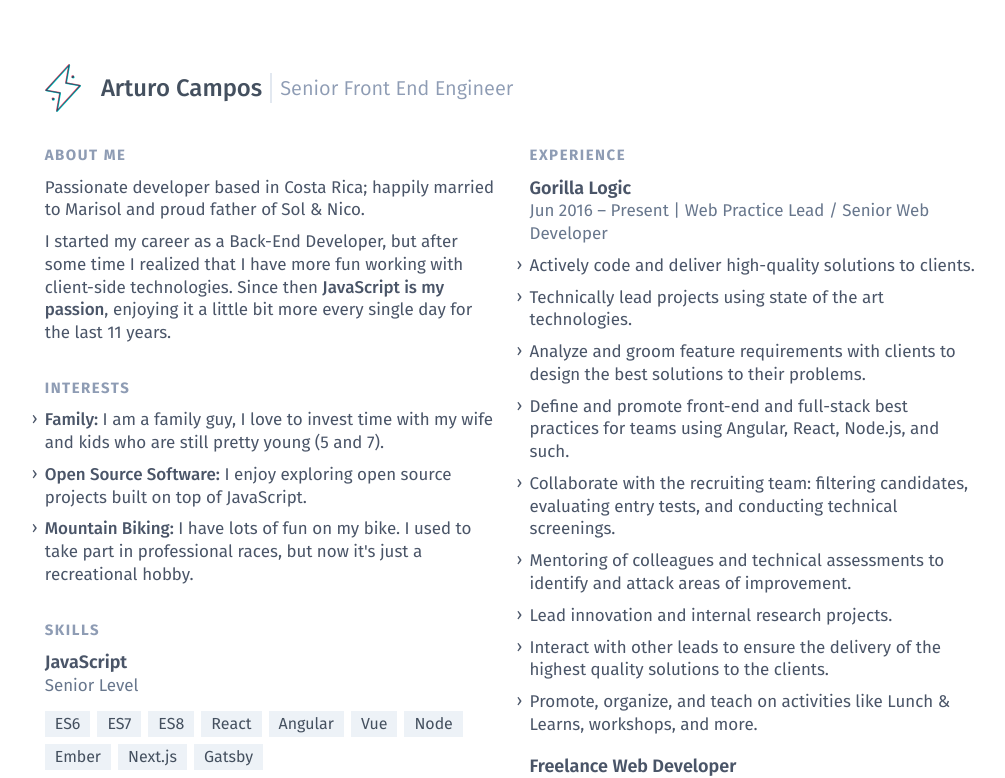
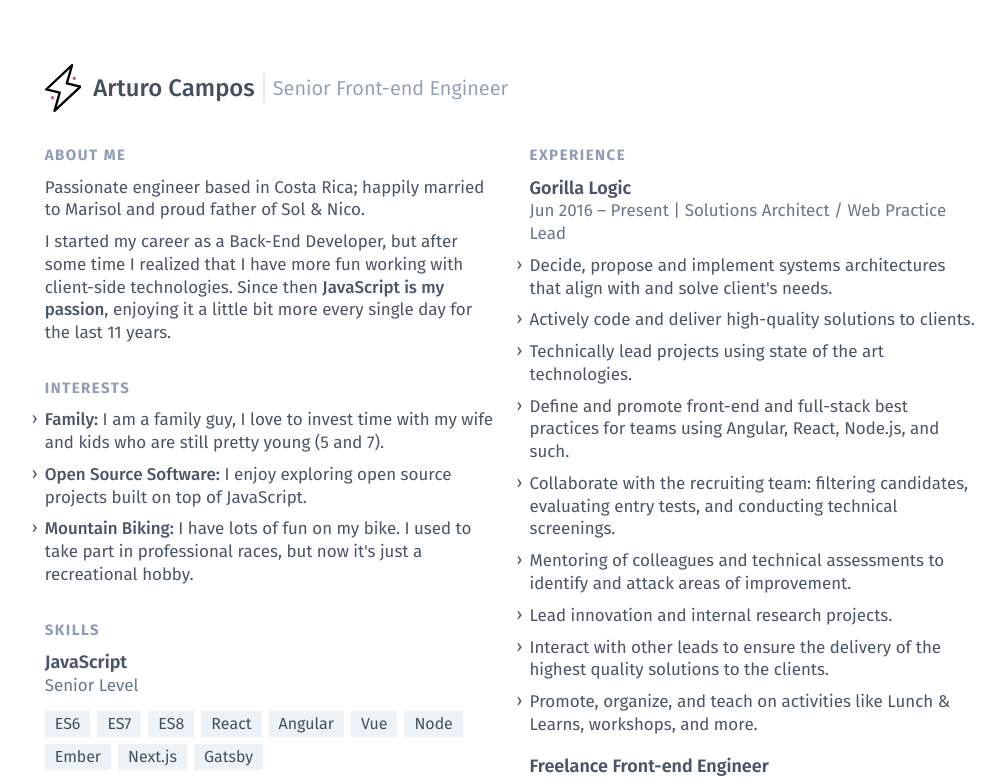
Before and after one commit to arturocr/arturocampos.dev, a Next.js app: page / in a window 1280 px wide. Shown: the top 778 px of the page, without its empty margins (128-1133 px from the left). Built offline with nearby package versions, Linux system fonts and the light colour scheme.

Commit message:
Update resume

```diff
--- a/components/logo.js
+++ b/components/logo.js
@@ -1,33 +1,28 @@
 export default function Logo({ ...props }) {
   return (
-    <svg
-      xmlns='http://www.w3.org/2000/svg'
-      viewBox='0 0 793.71 1054.47'
-      {...props}
-    >
+    <svg viewBox='0 0 32 42' xmlns='http://www.w3.org/2000/svg' {...props}>
       <path
-        d='M256.26,1043.94a15,15,0,0,1-14.77-17.6l68-385.65L12.4,588.3a15,15,0,0,1-8.46-24.9L515.87,4.87A15,15,0,0,1,541.7,17.61l-68,385.64,297.1,52.39a15,15,0,0,1,8.45,24.91L267.32,1039.08A15,15,0,0,1,256.26,1043.94ZM44.53,563.51l284.94,50.24a15,15,0,0,1,12.17,17.38L280,980.88,738.65,480.44,453.71,430.19a15,15,0,0,1-12.17-17.37L503.22,63.07Z'
-        fill='#fa425f'
-      />
-      <circle cx='608.43' cy='279.01' r='29.87' fill='#fa425f' />
-      <circle cx='174.74' cy='764.89' r='29.87' fill='#fa425f' />
-      <circle cx='618.43' cy='289.01' r='29.87' fill='#00dbd6' />
-      <circle cx='184.74' cy='774.89' r='29.87' fill='#00dbd6' />
-      <path
-        d='M266.79,1054.47A15,15,0,0,1,252,1036.86l68-385.65L22.93,598.83a15,15,0,0,1-8.46-24.91L526.4,15.39a15,15,0,0,1,25.83,12.74l-68,385.65,297.1,52.38a15,15,0,0,1,8.45,24.91L277.85,1049.6A15,15,0,0,1,266.79,1054.47ZM55.07,574,340,624.27a15,15,0,0,1,12.17,17.38L290.5,991.4,749.18,491,464.24,440.72a15,15,0,0,1-12.16-17.38L513.75,73.59Z'
-        fill='#00dbd6'
+        className='transition-colors duration-200 group-hover:text-accent'
+        fill='none'
+        stroke='currentColor'
+        strokeLinecap='round'
+        strokeLinejoin='round'
+        d='M19.1,16.9L23.7,1L1,22.3l11.9,2.8L8.3,41L31,19.8L19.1,16.9z'
       />
       <path
-        d='M588.55,289a29.74,29.74,0,0,0,4.35,15.53A29.88,29.88,0,0,0,634,263.49,29.88,29.88,0,0,0,588.55,289Z'
-        fill='#3f425e'
+        className='transition-colors duration-200 fill-current group-hover:text-secondary text-middle'
+        fill='currentColor'
+        stroke='#f04770'
+        strokeLinecap='round'
+        strokeLinejoin='round'
+        d='M25.1,12.4c0-0.3,0.2-0.5,0.5-0.5c0.3,0,0.5,0.2,0.5,0.5s-0.2,0.5-0.5,0.5C25.3,12.9,25.1,12.7,25.1,12.4z'
       />
       <path
-        d='M154.86,774.89a29.74,29.74,0,0,0,4.35,15.53,29.88,29.88,0,0,0,41-41.06,29.89,29.89,0,0,0-45.4,25.53Z'
-        fill='#3f425e'
-      />
-      <path
-        d='M267.32,1039.08,779.24,480.55a15,15,0,0,0,3.41-14.08c-.44-.12-.88-.23-1.33-.31l-297.1-52.38,1.49-8.41-12-2.12,68-385.64a15,15,0,0,0-.32-6.55,15,15,0,0,0-15,4.33L14.47,573.92A15,15,0,0,0,11.06,588c.44.12.88.22,1.34.3l297.09,52.39-1.48,8.4,12,2.12-68,385.65a15,15,0,0,0,.31,6.54,14.91,14.91,0,0,0,15-4.32Zm74.32-407.95a15,15,0,0,0-.32-6.56c-.43-.11-.87-.22-1.32-.3L55.07,574l6.83-7.46-17.36-3.06L503.22,63.07l-4.81,27.25,15.34-16.73L452.08,423.34a14.84,14.84,0,0,0,.31,6.55q.64.18,1.32.3l284.94,50.25-6.84,7.46L749.18,491,290.5,991.4l4.8-27.26L280,980.88Z'
-        fill='#3f425e'
+        className='transition-colors duration-200 fill-current group-hover:text-secondary text-middle'
+        stroke='#f04770'
+        strokeLinecap='round'
+        strokeLinejoin='round'
+        d='M5.9,29.6c0-0.3,0.2-0.5,0.5-0.5s0.5,0.2,0.5,0.5s-0.2,0.5-0.5,0.5S5.9,29.9,5.9,29.6z'
       />
     </svg>
   );
--- a/pages/index.js
+++ b/pages/index.js
@@ -7,26 +7,26 @@ export default function IndexPage() {
       <Head>
         <meta charSet='utf-8' />
         <meta name='viewport' content='initial-scale=1.0, width=device-width' />
-        <title>Arturo Campos - Senior Front End Engineer</title>
+        <title>Arturo Campos - Senior Front-end Engineer</title>
         <meta
           name='title'
-          content='Arturo Campos - Senior Front End Engineer'
+          content='Arturo Campos - Senior Front-end Engineer'
         />
         <meta
           name='description'
-          content='Online Resume of Senior Front End Engineer Arturo Campos'
+          content='Online Resume of Senior Front-end Engineer Arturo Campos'
         />
         <meta
           property='og:title'
-          content='Arturo Campos - Senior Front End Engineer'
+          content='Arturo Campos - Senior Front-end Engineer'
         />
         <meta
           property='og:description'
-          content='Online Resume of Senior Front End Engineer Arturo Campos'
+          content='Online Resume of Senior Front-end Engineer Arturo Campos'
         />
         <meta
           property='og:image'
-          content='https://resume.arturocampos.dev/images/share.png'
+          content='https://arturocampos.dev/images/og.png'
         />
         <meta property='twitter:card' content='summary_large_image' />
         <meta
@@ -35,15 +35,15 @@ export default function IndexPage() {
         />
         <meta
           property='twitter:title'
-          content='Arturo Campos - Senior Front End Engineer'
+          content='Arturo Campos - Senior Front-end Engineer'
         />
         <meta
           property='twitter:description'
-          content='Online Resume of Senior Front End Engineer Arturo Campos'
+          content='Online Resume of Senior Front-end Engineer Arturo Campos'
         />
         <meta
           property='twitter:image'
-          content='https://resume.arturocampos.dev/images/share.png'
+          content='https://arturocampos.dev/images/og.png'
         />
         <link
           rel='apple-touch-icon'
@@ -63,28 +63,28 @@ export default function IndexPage() {
           href='/favicon-16x16.png'
         />
         <link rel='manifest' href='/site.webmanifest' />
-        <link rel='mask-icon' href='/safari-pinned-tab.svg' color='#fa425f' />
+        <link rel='mask-icon' href='/safari-pinned-tab.svg' color='#f04770' />
         <meta
           name='apple-mobile-web-app-title'
-          content='Arturo Campos - Senior Front End Engineer'
+          content='Arturo Campos - Senior Front-end Engineer'
         />
         <meta
           name='application-name'
-          content='Arturo Campos - Senior Front End Engineer'
+          content='Arturo Campos - Senior Front-end Engineer'
         />
-        <meta name='msapplication-TileColor' content='#fa425f' />
+        <meta name='msapplication-TileColor' content='#f04770' />
         <meta name='theme-color' content='#ffffff' />
       </Head>
       <main>
-        <div className='p-6 mx-auto page max-w-2xl print:max-w-letter md:max-w-letter md:h-letter xsm:p-8 sm:p-9 md:p-16 bg-white'>
+        <div className='max-w-2xl p-6 mx-auto bg-white page print:max-w-letter md:max-w-letter md:h-letter xsm:p-8 sm:p-9 md:p-16'>
           <header className='flex items-center mb-8'>
-            <div className='mr-5'>
-              <Logo className='h-12' />
+            <div className='mr-3'>
+              <Logo className='h-12 stroke-2' />
             </div>
-            <h1 className='text-2xl font-medium text-gray-750 flex flex-col sm:flex-row sm:items-center print:block'>
+            <h1 className='flex flex-col text-2xl font-medium text-gray-750 sm:flex-row sm:items-center print:block'>
               Arturo Campos{' '}
               <span className='text-xl font-thin text-gray-550 sm:border-gray sm:border-l-2 sm:ml-2 sm:pl-2 print:border-gray print:border-l-2 print:ml-2 print:pl-2'>
-                Senior Front End Engineer
+                Senior Front-end Engineer
               </span>
             </h1>
           </header>
@@ -97,7 +97,7 @@ export default function IndexPage() {
                 </h2>
                 <section className='mb-4.5 break-inside-avoid'>
                   <p className='mt-2.1 text-md text-gray-700 leading-normal'>
-                    Passionate developer based in Costa Rica; happily married to
+                    Passionate engineer based in Costa Rica; happily married to
                     Marisol and proud father of Sol &amp; Nico.
                   </p>
                   <p className='mt-2.1 text-md text-gray-700 leading-normal'>
@@ -292,7 +292,7 @@ export default function IndexPage() {
                         target='_blank'
                       >
                         <svg
-                          className='h-4 w-4 inline-block align-middle mr-1'
+                          className='inline-block w-4 h-4 mr-1 align-middle'
                           viewBox='0 0 24 24'
                           fill='none'
                           stroke='currentColor'
@@ -304,7 +304,7 @@ export default function IndexPage() {
                           <line x1='8' y1='12' x2='16' y2='12'></line>
                         </svg>
                         arturocampos.dev
-                        <span className='inline-block ml-1 text-gray-550 print:text-black font-normal group-hover:text-gray-700 transition duration-100 ease-in'>
+                        <span className='inline-block ml-1 font-normal transition duration-100 ease-in text-gray-550 print:text-black group-hover:text-gray-700'>
                           ↗
                         </span>
                       </a>
@@ -317,7 +317,7 @@ export default function IndexPage() {
                         target='_blank'
                       >
                         <svg
-                          className='h-4 w-4 inline-block align-middle mr-1'
+                          className='inline-block w-4 h-4 mr-1 align-middle'
                           viewBox='0 0 24 24'
                           fill='none'
                           stroke='currentColor'
@@ -328,7 +328,7 @@ export default function IndexPage() {
                           <path d='M23 3a10.9 10.9 0 0 1-3.14 1.53 4.48 4.48 0 0 0-7.86 3v1A10.66 10.66 0 0 1 3 4s-4 9 5 13a11.64 11.64 0 0 1-7 2c9 5 20 0 20-11.5a4.5 4.5 0 0 0-.08-.83A7.72 7.72 0 0 0 23 3z'></path>
                         </svg>
                         twitter.com/arturocr
-                        <span className='inline-block ml-1 text-gray-550 print:text-black font-normal group-hover:text-gray-700 transition duration-100 ease-in'>
+                        <span className='inline-block ml-1 font-normal transition duration-100 ease-in text-gray-550 print:text-black group-hover:text-gray-700'>
                           ↗
                         </span>
                       </a>
@@ -341,7 +341,7 @@ export default function IndexPage() {
                         target='_blank'
                       >
                         <svg
-                          className='h-4 w-4 inline-block align-baseline mr-1'
+                          className='inline-block w-4 h-4 mr-1 align-baseline'
                           viewBox='0 0 24 24'
                           fill='none'
                           stroke='currentColor'
@@ -354,14 +354,14 @@ export default function IndexPage() {
                           <circle cx='4' cy='4' r='2'></circle>
                         </svg>
                         linkedin.com/arturocr
-                        <span className='inline-block ml-1 text-gray-550 print:text-black font-normal group-hover:text-gray-700 transition duration-100 ease-in'>
+                        <span className='inline-block ml-1 font-normal transition duration-100 ease-in text-gray-550 print:text-black group-hover:text-gray-700'>
                           ↗
                         </span>
                       </a>
                     </li>
                     <li className='mt-1.5 leading-normal text-gray-700 text-md'>
                       <svg
-                        className='h-4 w-4 inline-block align-baseline mr-1'
+                        className='inline-block w-4 h-4 mr-1 align-baseline'
                         viewBox='0 0 24 24'
                         strokeWidth='2'
                         stroke='currentColor'
@@ -378,7 +378,7 @@ export default function IndexPage() {
                     <li className='mt-1.5 leading-normal text-gray-700 text-md'>
                       <a href='&#109;&#097;&#105;&#108;&#116;&#111;:&#105;&#110;&#102;&#111;&#064;&#097;&#114;&#116;&#117;&#114;&#111;&#099;&#097;&#109;&#112;&#111;&#115;&#046;&#100;&#101;&#118;'>
                         <svg
-                          className='h-4 w-4 inline-block align-middle mr-1'
+                          className='inline-block w-4 h-4 mr-1 align-middle'
                           fill='none'
                           viewBox='0 0 24 24'
                           stroke='currentColor'
@@ -396,7 +396,7 @@ export default function IndexPage() {
                     <li className='mt-1.5 leading-normal text-gray-700 text-md hidden print:block'>
                       <a href='&#116;&#101;&#108;&#58;&#43;&#53;&#48;&#54;&#56;&#56;&#56;&#57;&#45;&#54;&#52;&#48;&#50;'>
                         <svg
-                          className='h-4 w-4 inline-block align-middle mr-1'
+                          className='inline-block w-4 h-4 mr-1 align-middle'
                           viewBox='0 0 24 24'
                           fill='none'
                           stroke='currentColor'
@@ -426,11 +426,18 @@ export default function IndexPage() {
                       Gorilla Logic
                     </h3>
                     <p className='leading-normal text-md text-gray-650'>
-                      Jun 2016 – Present | Web Practice Lead / Senior Web
-                      Developer
+                      Jun 2016 – Present | Solutions Architect / Web Practice
+                      Lead
                     </p>
                   </header>
                   <ul>
+                    <li className='mt-2.1 text-md text-gray-700 leading-normal'>
+                      <span className='absolute -ml-3 sm:-ml-3.2 select-none transform -translate-y-px'>
+                        ›
+                      </span>{' '}
+                      Decide, propose and implement systems architectures that
+                      align with and solve client's needs.
+                    </li>
                     <li className='mt-2.1 text-md text-gray-700 leading-normal'>
                       <span className='absolute -ml-3 sm:-ml-3.2 select-none transform -translate-y-px'>
                         ›
@@ -444,13 +451,6 @@ export default function IndexPage() {
                       </span>{' '}
                       Technically lead projects using state of the art
                       technologies.
-                    </li>
-                    <li className='mt-2.1 text-md text-gray-700 leading-normal'>
-                      <span className='absolute -ml-3 sm:-ml-3.2 select-none transform -translate-y-px'>
-                        ›
-                      </span>{' '}
-                      Analyze and groom feature requirements with clients to
-                      design the best solutions to their problems.
                     </li>
                     <li className='mt-2.1 text-md text-gray-700 leading-normal'>
                       <span className='absolute -ml-3 sm:-ml-3.2 select-none transform -translate-y-px'>
@@ -500,10 +500,10 @@ export default function IndexPage() {
               <section className='mb-4.5 break-inside-avoid'>
                 <header>
                   <h3 className='text-lg font-semibold text-gray-700 leading-snugish'>
-                    Freelance Web Developer
+                    Freelance Front-end Engineer
                   </h3>
                   <p className='leading-normal text-md text-gray-650'>
-                    2008 – Present | Senior Web Developer
+                    2008 – Present | Senior Front-end Engineer
                   </p>
                 </header>
                 <ul>
@@ -512,7 +512,7 @@ export default function IndexPage() {
                       ›
                     </span>
                     I offer my skills for freelance projects in a variety of
-                    technologies, mostly focused on front-end development, but
+                    technologies, mostly focused on front-end engineering, but
                     also work on back-end services if needed.
                   </li>
                   <li className='mt-2.1 text-md text-gray-700 leading-normal'>
@@ -539,7 +539,7 @@ export default function IndexPage() {
                     Edify Software Consulting
                   </h3>
                   <p className='leading-normal text-md text-gray-650'>
-                    Apr 2011 – Jun 2016 | Senior Front End Developer
+                    Apr 2011 – Jun 2016 | Senior Front-end Developer
                   </p>
                 </header>
                 <ul>
@@ -573,7 +573,7 @@ export default function IndexPage() {
                     target='_blank'
                   >
                     LinkedIn
-                    <span className='inline-block ml-1 text-gray-550 print:text-black font-normal group-hover:text-gray-700 transition duration-100 ease-in'>
+                    <span className='inline-block ml-1 font-normal transition duration-100 ease-in text-gray-550 print:text-black group-hover:text-gray-700'>
                       ↗
                     </span>
                   </a>
```
Also changed, not shown: public/images/share.png (deleted).
